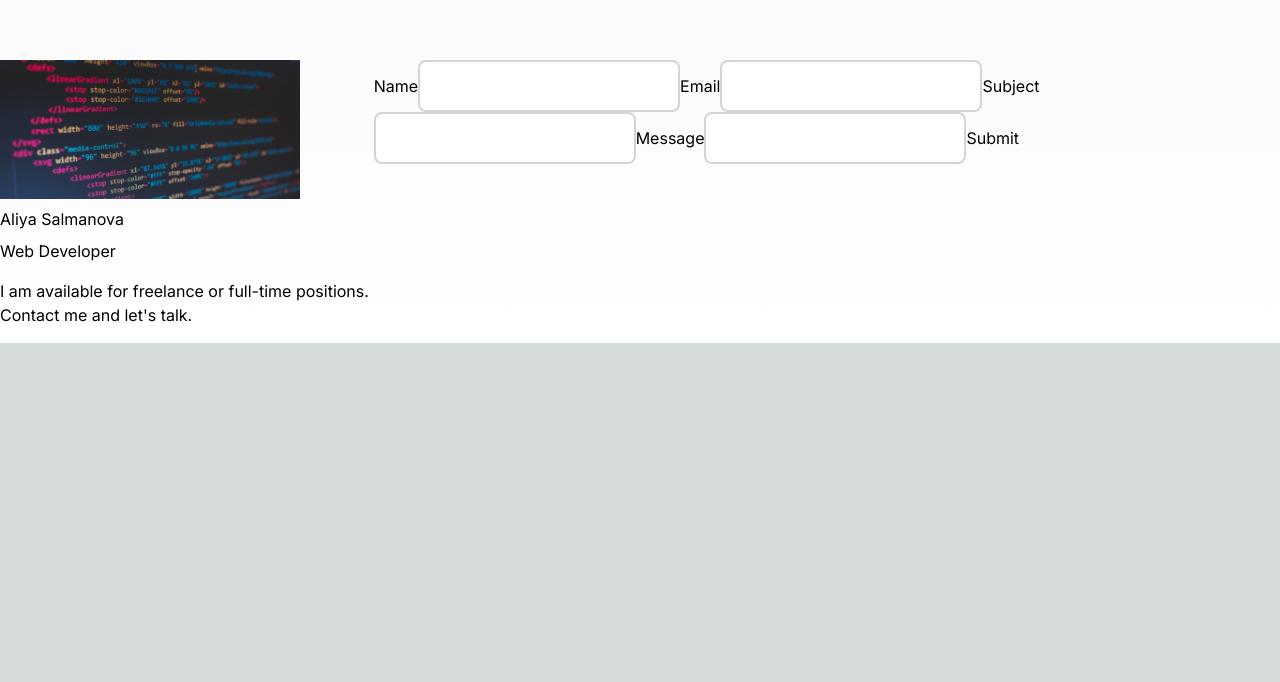
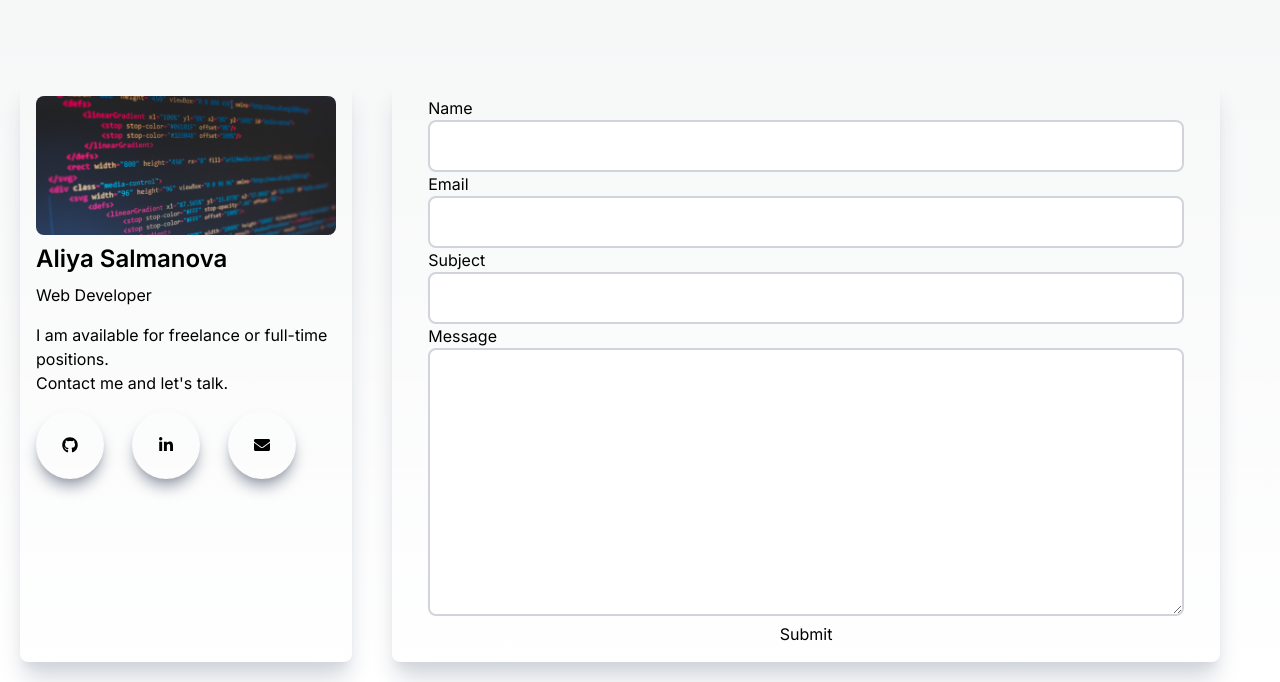
Before and after one commit to AliyaSalmanova1/Personal-Portfolio, a Next.js app in the folder nextjs-dashboard/: page / in a window 1280 px wide. Shown: the part 2420-3102 px from the top of the page. Before the commit the page ends 2763 px from the top, so only its background shows below. Built offline with nearby package versions, Linux system fonts and the light colour scheme; no server answers.

Commit message:
contact section looks decent

```diff
--- a/nextjs-dashboard/src/app/page.tsx
+++ b/nextjs-dashboard/src/app/page.tsx
@@ -8,10 +8,10 @@ import Contact from "../components/Contact"
 
 export default function MyApp() {
   return (
-    <div className="flex flex-col items-center">
+    <div className="flex flex-col items-center w-screen">
       <Navbar />
 
-      <main className="max-w-screen-xl">
+      <main className="w-full max-w-screen-xl ">
         <Home />
         <About />
         <Skills />
--- a/nextjs-dashboard/src/components/Contact.tsx
+++ b/nextjs-dashboard/src/components/Contact.tsx
@@ -1,56 +1,113 @@
-"use server"
+
 import React from 'react';
 import { sendEmail } from './sendEmail.ts'
 import Image from 'next/image';
+
+import {FaGithub, FaLinkedinIn, FaEnvelope} from "react-icons/fa"
 
 
 const Contact = () => {
 
     return (
-        <div id='contact' className="max-w-[1240px]
-        flex flex-col md:flex-row">
-            <div>
+        <div id='contact' className="max-w-[1240px] shrink-1
+        p-5">
+            <div  className="flex flex-col md:flex-row
+
+            gap-10
+            ">
+                <div className="md:w-2/5
+                shadow-xl shadow-gray-300 rounded-lg p-4">
                     <Image
                         src="/code.jpg"
                         width={300}
                         height={200}
                         alt="<code />"
+                        className="rounded-lg"
                         />
-                <h2 className='py-2'>Aliya Salmanova</h2>
+                    <h2 className='py-2 text-2xl font-semibold'>Aliya Salmanova</h2>
                     <p>Web Developer</p>
                     <p className='py-4'>
-                  I am available for freelance or full-time positions. Contact
+                    I am available for freelance or full-time positions.
+                    <br/> Contact
                     me and let&apos;s talk.
                     </p>
 
+                    <div className="flex  w-[260px] justify-between">
+                <a className="rounded-full shadow-lg shadow-gray-400 cursor:pointer hover:scale-110 ease-in duration-300
+                flex w-[68px] h-[68px]
+                "
+                href="https://github.com/AliyaSalmanova1">
+                    <FaGithub className="
+                    mx-auto self-center"/>
+                </a>
+                <a className="rounded-full shadow-lg shadow-gray-400
+                flex w-[68px] h-[68px]"
+                href="https://www.linkedin.com/in/aliya-salmanova-4150711b6/">
+                    <FaLinkedinIn className="
+                    mx-auto self-center"/>
+                </a>
+                <a href="mailto:aliyasalmanova1@gmail.com"
+                className="rounded-full shadow-lg shadow-gray-400
+                flex w-[68px] h-[68px]">
+                    <FaEnvelope className="
+                    mx-auto self-center"/>
+                </a>
+            </div>
+
 
                 </div>
-            <form action={async (formData) => {
+
+
+                <form
+                className="grid grid-cols-1
+                shadow-xl shadow-gray-300 rounded-lg p-4 md:px-9
+                w-full"
+
+                action={async (formData) => {
                     "use server"
                     await sendEmail(formData)
 
-            }}>
-                <label>Name</label>
+                }}
+                >
+
+                    <label>Name<br/>
                     <input
-                className="border-2 rounded-lg p-3 border-gray-300"
+                        className="border-2 rounded-lg p-3 border-gray-300
+                        w-full"
                         />
-                <label>Email</label>
+
+                    </label>
+
+
+                    <label>Email<br/>
                         <input
-                className="border-2 rounded-lg p-3 border-gray-300"
+                        className="border-2 rounded-lg p-3 border-gray-300
+                        w-full"
                         name="senderEmail"
                         type="email"
                         required/>
-                <label>Subject</label>
+                    </label>
+
+                    <label>Subject<br/>
                         <input
-                className="border-2 rounded-lg p-3 border-gray-300" />
-                <label>Message</label>
-                <input
-                className="border-2 rounded-lg p-3 border-gray-300"
+                        className="border-2 rounded-lg p-3 border-gray-300
+                        w-full"
+                        />
+                    </label>
+
+                    <label>Message<br/>
+                        <textarea
+                        className="border-2 rounded-lg p-3 border-gray-300
+                        w-full"
                         name="message"
-                required/>
+                        rows={10}
+                        required></textarea>
+                    </label>
+
                     <button type="submit">Submit</button>
                 </form>
 
+            </div>
         </div>
 
     )
```
Lines whose indentation alone changed are shown as unchanged.
